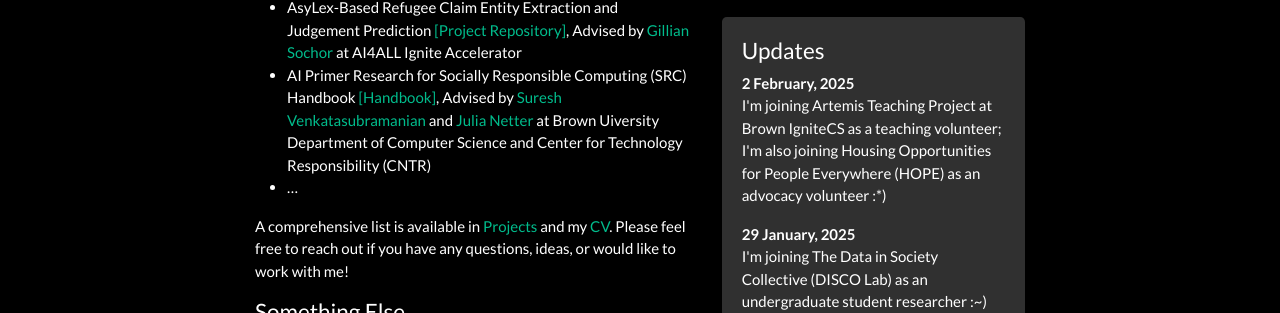
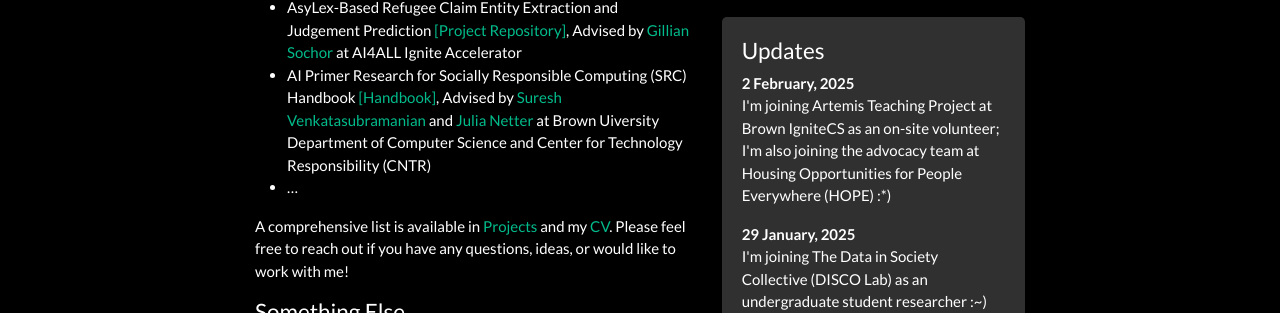
Before and after one commit to jiayiw005/jiayiw005.github.io, a Jekyll site: the page built from _pages/home.md, in a window 1280 px wide and 1326 px high. Shown: the part 657-970 px from the top of the window. Built offline with Jekyll 4.4.1, drawn with Linux system fonts in a browser that asks for light colours; nearby versions of some CDN libraries; a style sheet for code colours, icons or effects is not loaded.

Commit message:
update news

```diff
--- a/_data/news.yml
+++ b/_data/news.yml
@@ -1,5 +1,5 @@
 - date: 2 February, 2025
-  headline: "I'm joining Artemis Teaching Project at Brown IgniteCS as a teaching volunteer; I'm also joining Housing Opportunities for People Everywhere (HOPE) as an advocacy volunteer :*)"
+  headline: "I'm joining Artemis Teaching Project at Brown IgniteCS as an on-site volunteer; I'm also joining the advocacy team at Housing Opportunities for People Everywhere (HOPE) :*)"
 
 - date: 29 January, 2025
   headline: "I'm joining The Data in Society Collective (DISCO Lab) as an undergraduate student researcher :~)"
```
